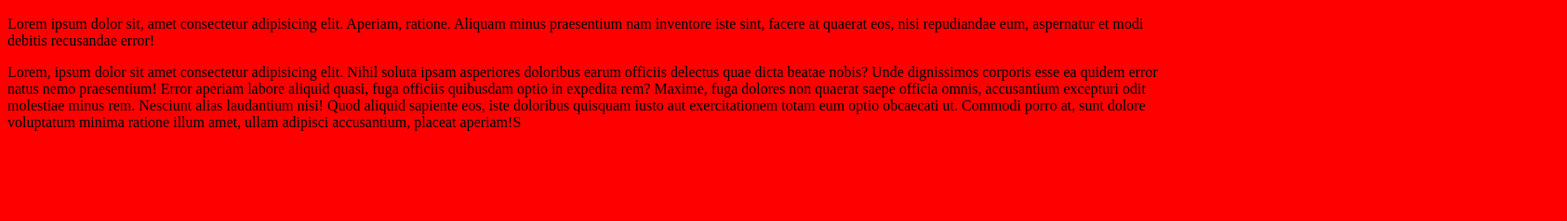
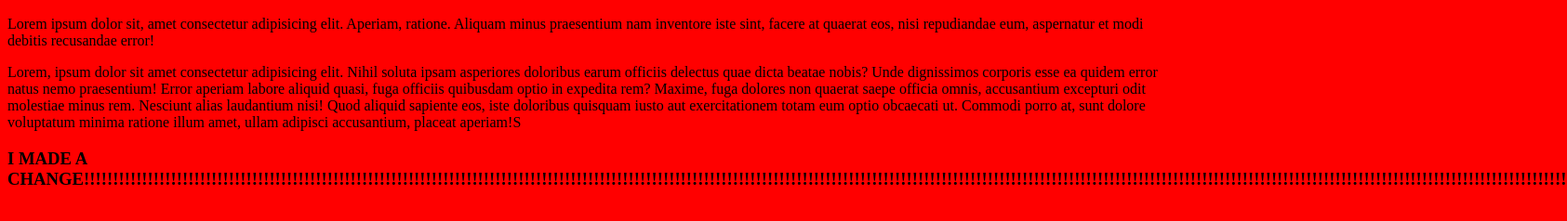
Before and after one commit to duffymark/my-first-git-bb, a plain HTML site: page index.html in a window 1280 px wide. Shown: the part 110-348 px from the top of the page at 93% size, 1685 px wide, since content can reach past the window. Drawn offline with Linux system fonts and the light colour scheme.

Commit message:
Gave bb Pocky :rabbit:

```diff
--- a/index.html
+++ b/index.html
@@ -18,5 +18,7 @@
     Error aperiam labore aliquid quasi, fuga officiis quibusdam optio in expedita rem? Maxime, fuga dolores non quaerat saepe officia omnis, accusantium excepturi odit molestiae minus rem. Nesciunt alias laudantium nisi!
     Quod aliquid sapiente eos, iste doloribus quisquam iusto aut exercitationem totam eum optio obcaecati ut. Commodi porro at, sunt dolore voluptatum minima ratione illum amet, ullam adipisci accusantium, placeat aperiam!S</p>
 
+    <h3>I MADE A CHANGE!!!!!!!!!!!!!!!!!!!!!!!!!!!!!!!!!!!!!!!!!!!!!!!!!!!!!!!!!!!!!!!!!!!!!!!!!!!!!!!!!!!!!!!!!!!!!!!!!!!!!!!!!!!!!!!!!!!!!!!!!!!!!!!!!!!!!!!!!!!!!!!!!!!!!!!!!!!!!!!!!!!!!!!!!!!!!!!!!!!!!!!!!!!!!!!!!!!!!!!!!!!!!!!!!!!!!!!!!!!!!!!!!!!!!!!!!!!!!!!!!!!!!!!!!!!!!!!!</h3>
+
 </body>
 </html>
```
